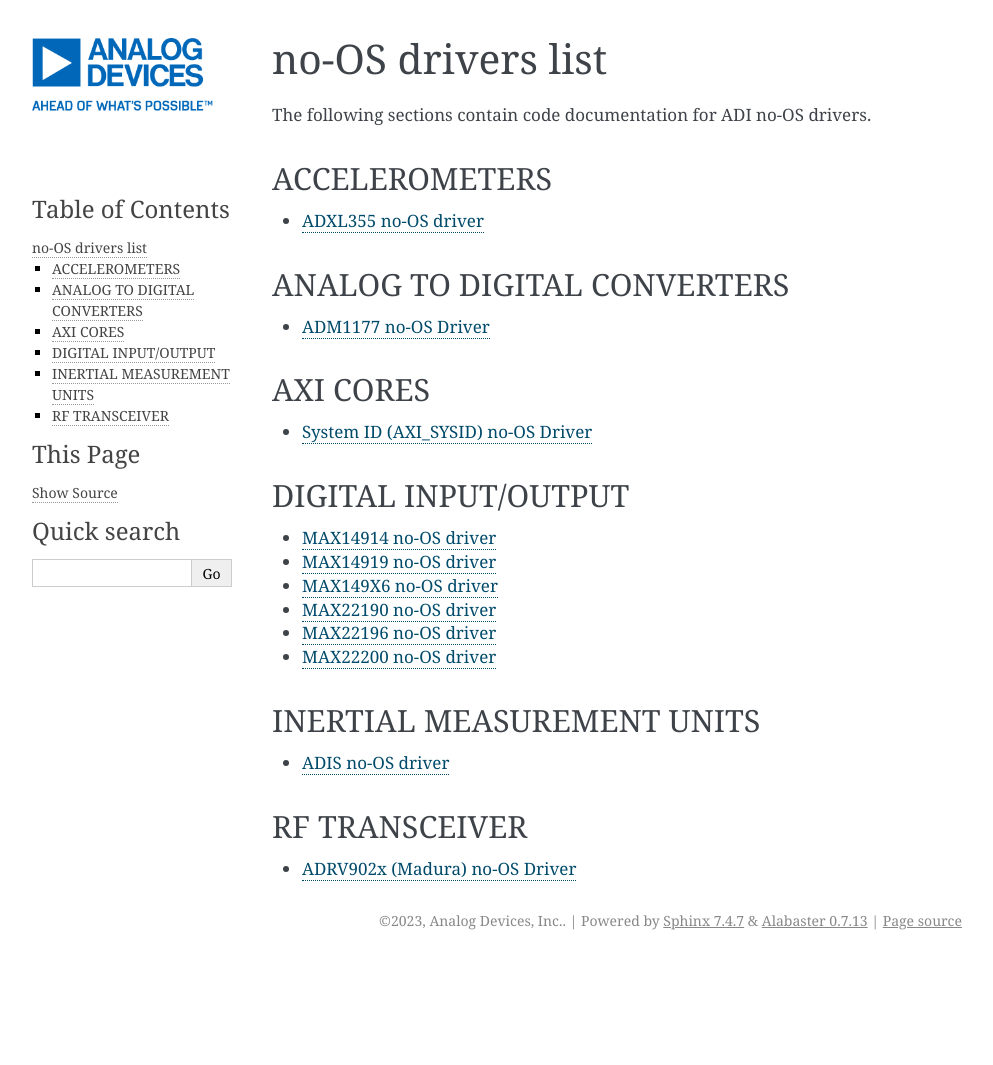
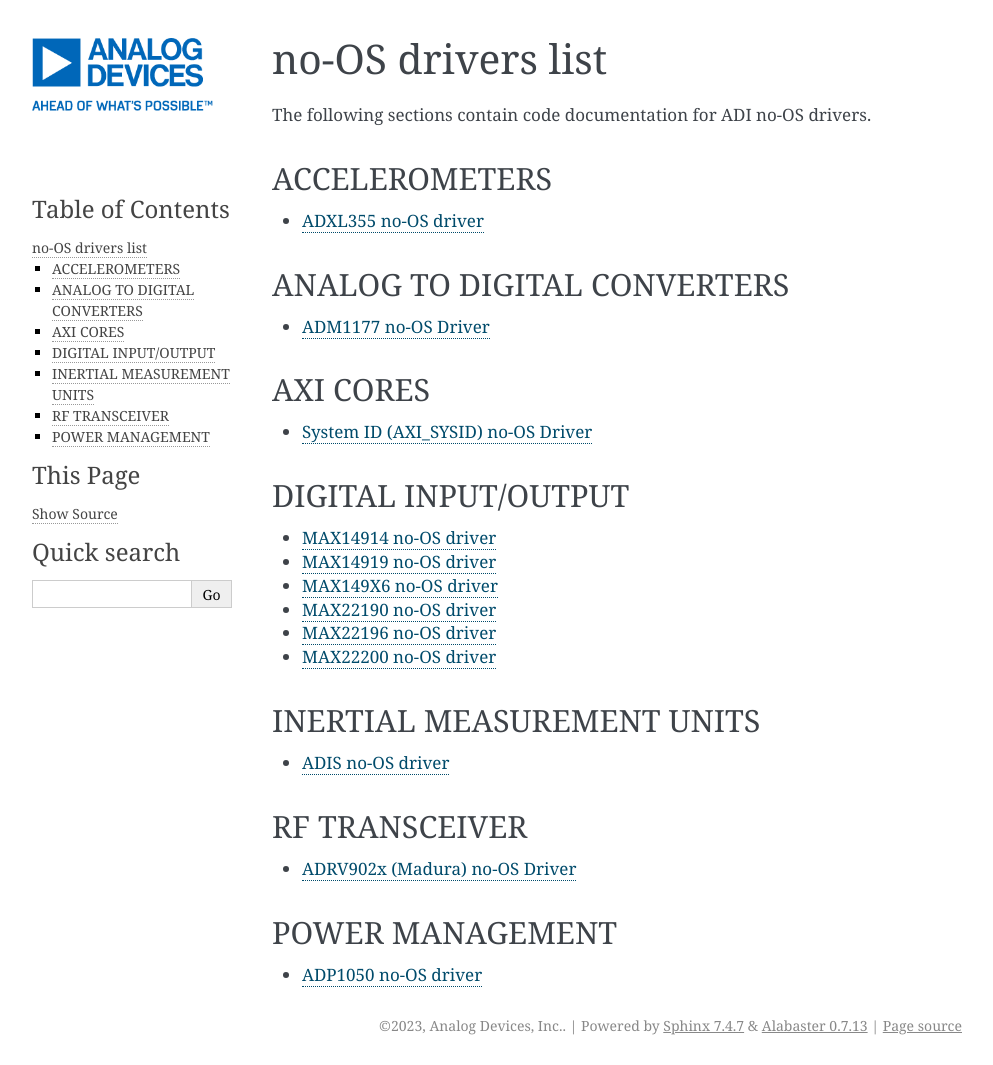
Before and after one commit to CiprianRegus/no-OS-core, a Sphinx documentation site: the page built from doc/sphinx/source/drivers_doc.rst, in a window 1280 px wide. Shown: the whole page, without its empty margins (148-1141 px from the left). Built offline with Sphinx 7.4.7, drawn with Linux system fonts in a browser that asks for light colours; before the commit the page ends 960 px from its top, so only the background shows below that.

Commit message:
drivers: power: adp1050 : Add README documentation for ADP1050
Add README.rst documentation file for ADP1050.

Signed-off-by: Radu Sabau <radu.sabau@analog.com>

```diff
--- /dev/null
+++ b/doc/sphinx/source/drivers/adp1050.rst
@@ -0,0 +1 @@
+.. include:: ../../../../drivers/power/adp1050/README.rst
--- a/doc/sphinx/source/drivers_doc.rst
+++ b/doc/sphinx/source/drivers_doc.rst
@@ -50,3 +50,10 @@ RF TRANSCEIVER
    :maxdepth: 1
 
    drivers/madura
+
+POWER MANAGEMENT
+================
+.. toctree::
+   :maxdepth: 1
+
+   drivers/adp1050
```
Also changed, not shown: drivers/power/adp1050/README.rst (added).
